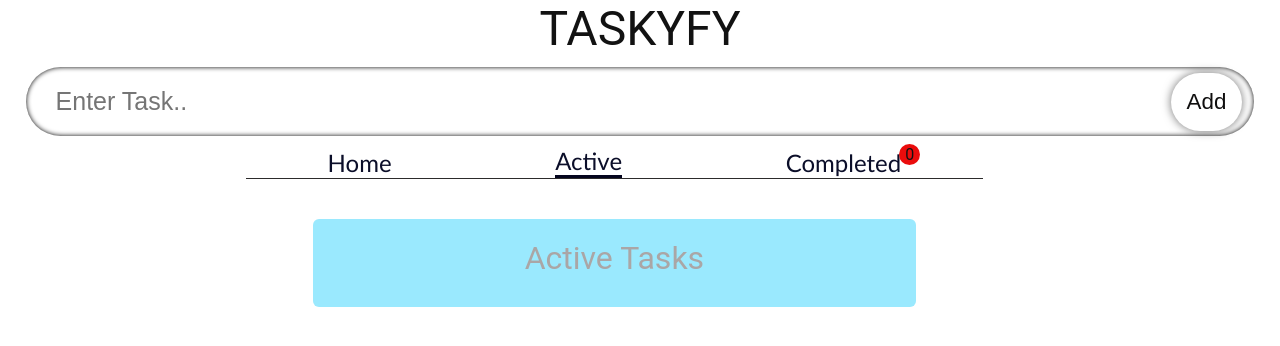
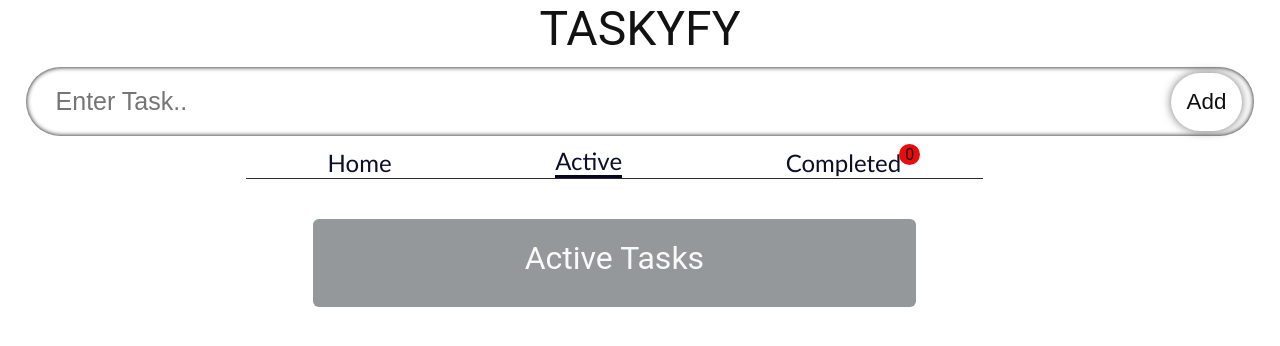
Before and after one commit to DarshanPro123/typeScript_Tutorial, a React (Vite) app in the folder taskyFyPractice1/: page /active in a window 1280 px wide. Shown: the top 346 px of the page. Built offline with nearby package versions, Linux system fonts and the light colour scheme.

Commit message:
Add edit files

```diff
--- a/taskyFyPractice1/src/index.css
+++ b/taskyFyPractice1/src/index.css
@@ -125,16 +125,16 @@ body {
   font-size: 2rem;
   padding: 10px 20px;
   margin-bottom: 10px;
-  color: rgb(170, 166, 166);
+  color: rgb(250, 249, 249);
 }
 
 .activeTask {
-  background-color: #9ae9fe;
+  background-color: #94989a;
   transition: all 0.5s;
 }
 
 .remove {
-  background-color: rgb(245, 179, 168);
+  background-color: rgb(161, 159, 159);
   transition: all 0.5s;
 }
 
```
